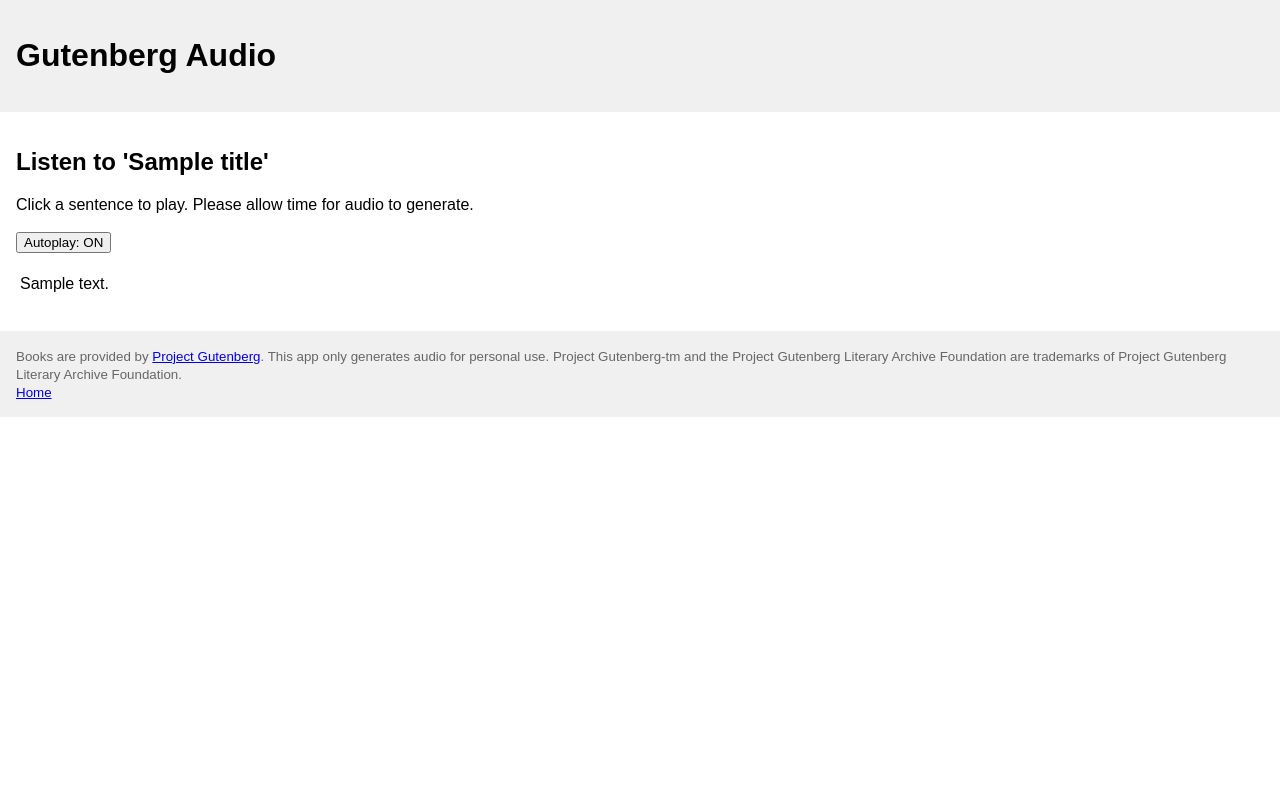
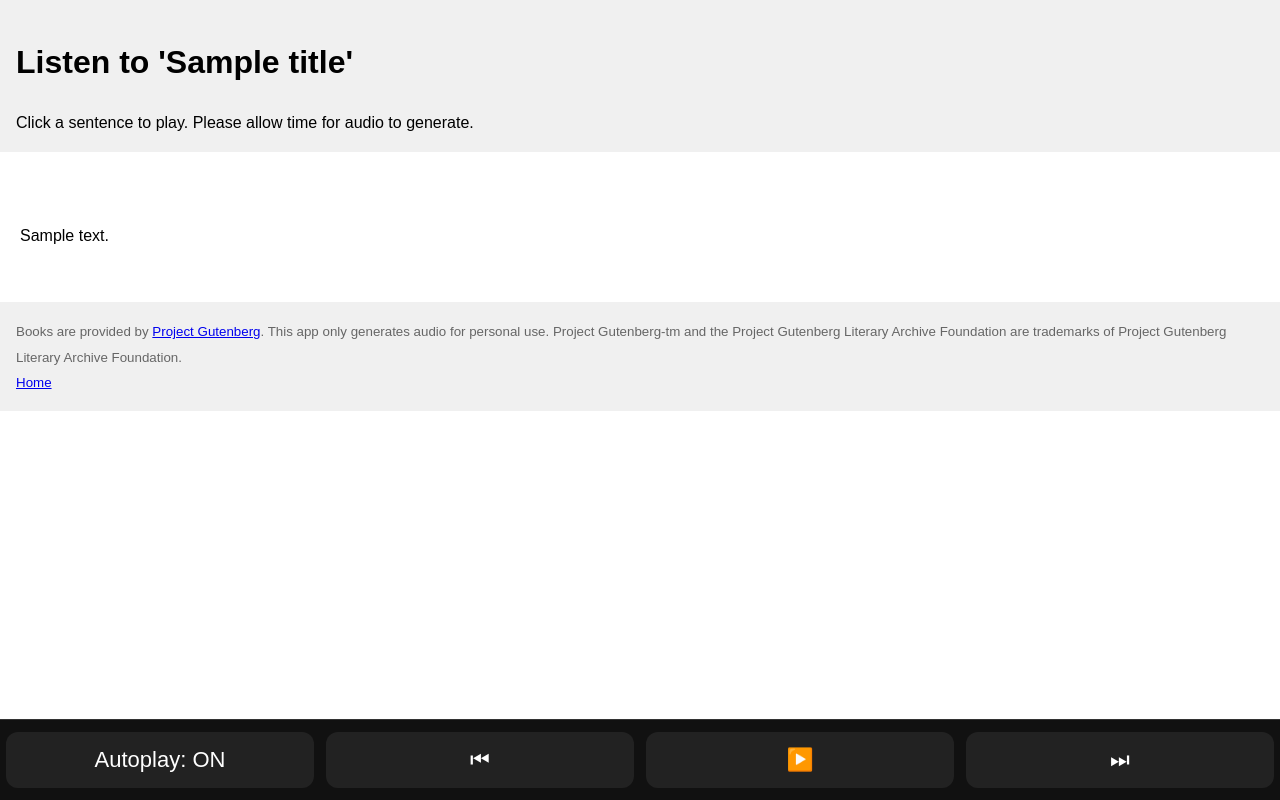
Before and after one commit to perlm/gutenberg_audio, a Flask app: template templates/show_book.html in a window 1280 px wide. Run offline with Flask 3, Linux system fonts and the light colour scheme; the template is opened without the code that fills it: most values are stand-ins (such as "Sample title", 1, 10 or a date in 2020).

Commit message:
ui improvements

```diff
--- a/app.py
+++ b/app.py
@@ -129,7 +129,7 @@ def search():
         return "Please provide a search query", 400
 
     url = f"https://gutendex.com/books/?search={query}"
-    resp = requests.get(url)
+    resp = requests.get(url, timeout=10)
     resp.raise_for_status()
     data = resp.json()
 
@@ -168,7 +168,7 @@ def show_book():
     #authors = request.args.get('authors')
 
     # Fetch book text
-    resp = requests.get(book_url)
+    resp = requests.get(book_url, timeout=10)
     resp.raise_for_status()
 
     sections = section_text(clean_gutenberg_text(resp.text), mode = "sentence", max_chars=STREAMING_CHARS)
--- a/static/style.css
+++ b/static/style.css
@@ -1,7 +1,19 @@
+html {
+  font-size: 16px;
+}
+
 body {
     font-family: sans-serif;
     margin: 0;
-    padding: 0;
+    padding-bottom: 90px;
+    font-size: 1rem;      /* equals html font-size */
+    line-height: 1.6;
+    /*color: #eee;*/
+    /*background: #111;*/
+}
+
+header {
+    font-size: 1rem;
 }
 
 header, footer {
@@ -16,3 +28,40 @@ main {
 footer small {
     color: #666;
 }
+
+
+#audio-controls {
+  position: fixed;
+  bottom: 0;
+  left: 0;
+  right: 0;
+
+  display: flex;
+  justify-content: space-around;
+  align-items: center;
+
+  padding: 12px env(safe-area-inset-bottom);
+  background: #111;
+  border-top: 1px solid #333;
+
+  z-index: 1000;
+}
+
+#audio-controls button {
+  flex: 1;
+  margin: 0 6px;
+
+  height: 56px;
+  font-size: 22px;
+
+  background: #222;
+  color: white;
+  border: none;
+  border-radius: 12px;
+
+  touch-action: manipulation;
+}
+
+#audio-controls button:active {
+  background: #333;
+}
--- a/templates/base.html
+++ b/templates/base.html
@@ -1,13 +1,14 @@
 <!DOCTYPE html>
 <html lang="en">
 <head>
+    <meta name="viewport" content="width=device-width, initial-scale=1">
     <meta charset="UTF-8">
     <title>{% block title %}Gutenberg Audio{% endblock %}</title>
     <link rel="stylesheet" href="{{ url_for('static', filename='style.css') }}">
 </head>
 <body>
     <header>
-        <h1>Gutenberg Audio</h1>
+	    {% block header %}<h1>Gutenberg Audio</h1>{% endblock %}
     </header>
 
     <main>
--- a/templates/show_book.html
+++ b/templates/show_book.html
@@ -1,5 +1,10 @@
 
 {% extends "base.html" %}
+
+{% block header %}
+<h1>Listen to '{{ title }}'</h1>
+Click a sentence to play. Please allow time for audio to generate.
+{% endblock %}
 
 {% block content %}
 
@@ -7,6 +12,8 @@
 .sentence {
   cursor: pointer;
   padding: 4px;
+  font-size: 1rem;
+  margin-bottom: 0.5rem;
 }
 
 .sentence:hover {
@@ -16,13 +23,17 @@
 .sentence.playing {
   background: #dff0ff;
 }
+
 </style>
 
-<h2>Listen to '{{ title }}'</h2>
-Click a sentence to play. Please allow time for audio to generate.
-<br><br>
 
+<div id="audio-controls">
   <button id="toggle">Autoplay</button>
+  <button id="prevBtn">⏮</button>
+  <button id="playPauseBtn">▶️</button>
+  <button id="nextBtn">⏭</button>
+</div>
+
 <br><br>
 
     {% for s in sections %}
@@ -46,14 +57,28 @@ Click a sentence to play. Please allow time for audio to generate.
 document.addEventListener("DOMContentLoaded", () => {
   const sentences = document.querySelectorAll(".sentence");
   const player = document.getElementById("player");
-  let currentIndex = null;
+  const toggle = document.getElementById("toggle");
+  const playPauseBtn = document.getElementById("playPauseBtn");
+
+  let autoplayEnabled = true;
+  let currentIndex = 0;
+
+  // Keep track if we've ever started playing
+  let started = false;
 
   function playSentence(index) {
+    started = true;
+    playPauseBtn.textContent = "⏸ "
     const s = sentences[index];
     if (!s) return;
 
     sentences.forEach(el => el.classList.remove("playing"));
     s.classList.add("playing");
+
+    s.scrollIntoView({
+      behavior: 'smooth',
+      block: 'center'
+    });
 
     player.src = s.dataset.src;
     player.play();
@@ -68,14 +93,32 @@ document.addEventListener("DOMContentLoaded", () => {
 
   player.addEventListener("ended", () => {
       console.log("ENDED fired at index", currentIndex);
+      started = true;
       if (!autoplayEnabled) return;
       playSentence(currentIndex + 1);
   });
-});
 
-const toggle = document.getElementById("toggle");
+  playPauseBtn.onclick = () => {
+    if (!started) {
+      playSentence(currentIndex);
+      playPauseBtn.textContent = "⏸";
+    }
+    else if (player.paused) {
+      player.play();
+      playPauseBtn.textContent = "⏸";
+    } else {
+      player.pause();
+      playPauseBtn.textContent = "▶️";
+    }
+  };
 
-let autoplayEnabled = true;
+  document.getElementById("nextBtn").onclick = () => {
+    playSentence(currentIndex + 1);
+  };
+
+  document.getElementById("prevBtn").onclick = () => {
+    playSentence(Math.max(0, currentIndex - 1));
+  };
 
   function updateToggleLabel() {
     toggle.textContent = autoplayEnabled ? "Autoplay: ON" : "Autoplay: OFF";
@@ -87,6 +130,8 @@ toggle.onclick = () => {
   };
 
   updateToggleLabel();
+});
+
 
 
 </script>
```
Lines whose indentation alone changed are shown as unchanged.
